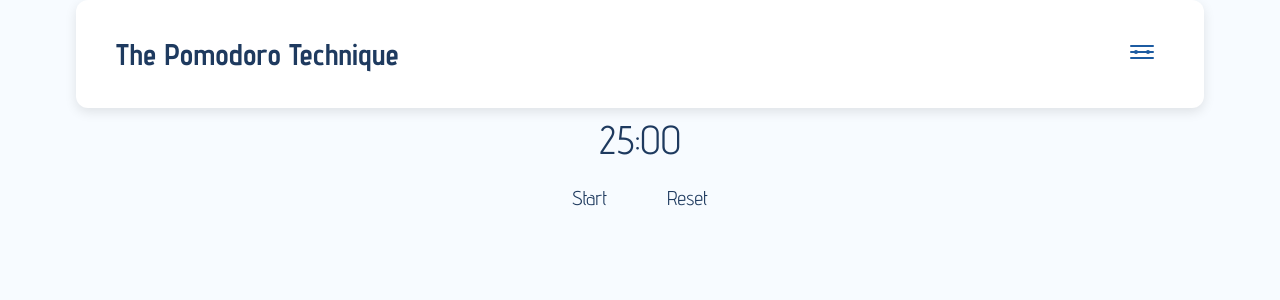
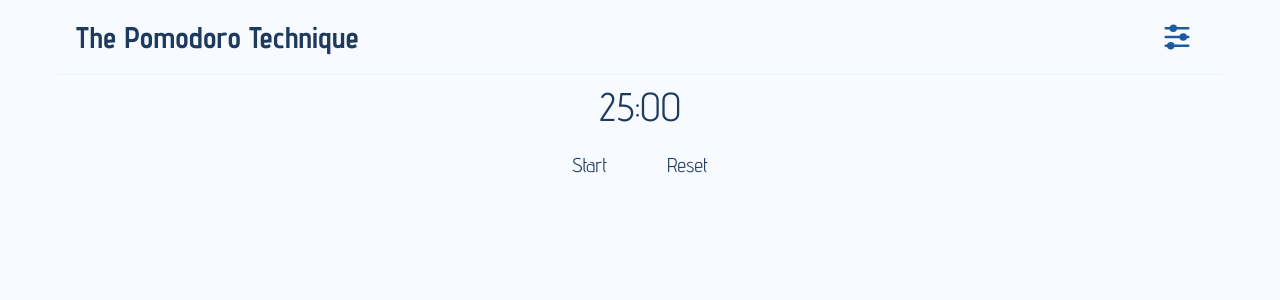
Before and after one commit to marcenico/pomodoro-app, a React (Vite) app: page / in a window 1280 px wide. Shown: the top 300 px of the page. Built offline with nearby package versions, Linux system fonts and the light colour scheme.

Commit message:
feat(Header): se añade un nuevo ícono de configuración en el Header y se actualizan los estilos para mejorar la presentación. Se elimina el antiguo diseño del botón de configuración.

```diff
--- a/src/components/Header/Header.jsx
+++ b/src/components/Header/Header.jsx
@@ -1,6 +1,8 @@
+import { HeaderMenu } from '@components/HeaderMenu/HeaderMenu';
+import { t950, tBold, tXL } from '@styles/typography.module.css';
+import { aiCenter, dFlex, jcBetween, jcCenter } from '@styles/utils.module.css';
 import React, { useState } from 'react';
-import { HeaderMenu } from '@components/HeaderMenu/HeaderMenu';
-import styles from './Header.module.css';
+import { header, settingsButton, settingsIcon } from './Header.module.css';
 
 export const Header = () => {
   const [isMenuOpen, setIsMenuOpen] = useState(false);
@@ -10,17 +12,14 @@ export const Header = () => {
   };
 
   return (
-    <header className={styles.header}>
-      <div className={styles.headerCard}>
-        <h1 className={styles.title}>The Pomodoro Technique</h1>
-        <button className={styles.settingsButton} onClick={toggleMenu} aria-label="Abrir configuración de sesiones">
-          <div className={styles.settingsIcon}>
-            <div className={styles.settingsLine}></div>
-            <div className={styles.settingsLine}></div>
-            <div className={styles.settingsLine}></div>
-          </div>
-        </button>
-      </div>
+    <header className={`${header} ${dFlex} ${jcBetween} ${aiCenter}`}>
+      <h1 className={`${tXL} ${tBold} ${t950}`}>The Pomodoro Technique</h1>
+      <button
+        className={`${settingsButton} ${dFlex} ${aiCenter} ${jcCenter}`}
+        onClick={toggleMenu}
+        aria-label="Abrir configuración de sesiones">
+        <img className={settingsIcon} src="/assets/settings.svg" alt="Configuración" />
+      </button>
 
       <HeaderMenu isOpen={isMenuOpen} />
     </header>
--- a/src/components/Header/Header.module.css
+++ b/src/components/Header/Header.module.css
@@ -1,37 +1,22 @@
 .header {
+  border-bottom: 1px solid var(--blue-50);
+  height: 3.75rem;
+  margin: 0 auto;
+  max-width: 1168px;
+  padding: 0 1rem;
   position: relative;
   width: 100%;
-  max-width: 1168px;
-  margin: 0 auto;
-  padding: 0 1rem;
-}
-
-.headerCard {
-  background: white;
-  border-radius: 12px;
-  padding: 1.5rem 2rem;
-  box-shadow: 0 4px 12px rgba(0, 0, 0, 0.1);
-  display: flex;
-  justify-content: space-between;
-  align-items: center;
-  position: relative;
-  z-index: 2;
-}
-
-.title {
-  font-weight: var(--text-bold);
-  font-size: 1.5rem;
-  color: var(--blue-950);
-  margin: 0;
 }
 
 .settingsButton {
   background: none;
+  border-radius: 8px;
   border: none;
   cursor: pointer;
+  height: 2.75rem; /* 44px */
   padding: 0.5rem;
-  border-radius: 8px;
   transition: background-color var(--transition-normal);
+  width: 2.75rem; /* 44px */
 }
 
 .settingsButton:hover {
@@ -39,50 +24,6 @@
 }
 
 .settingsIcon {
-  display: flex;
-  flex-direction: column;
-  gap: 4px;
-  width: 24px;
-  height: 18px;
+  width: 1.5rem; /* 24px */
+  height: 1.5rem; /* 24px */
 }
-
-.settingsLine {
-  height: 2px;
-  background-color: var(--blue-600);
-  border-radius: 1px;
-  position: relative;
-}
-
-.settingsLine:nth-child(2) {
-  position: relative;
-}
-
-.settingsLine:nth-child(2)::before,
-.settingsLine:nth-child(2)::after {
-  content: '';
-  position: absolute;
-  width: 4px;
-  height: 4px;
-  background-color: var(--blue-600);
-  border-radius: 50%;
-  top: -1px;
-}
-
-.settingsLine:nth-child(2)::before {
-  left: 4px;
-}
-
-.settingsLine:nth-child(2)::after {
-  right: 4px;
-}
-
-/* Responsive */
-@media (max-width: 768px) {
-  .headerCard {
-    padding: 1rem 1.5rem;
-  }
-
-  .title {
-    font-size: 1.25rem;
-  }
-}
```
Also changed, not shown: public/assets/settings.svg (added).
